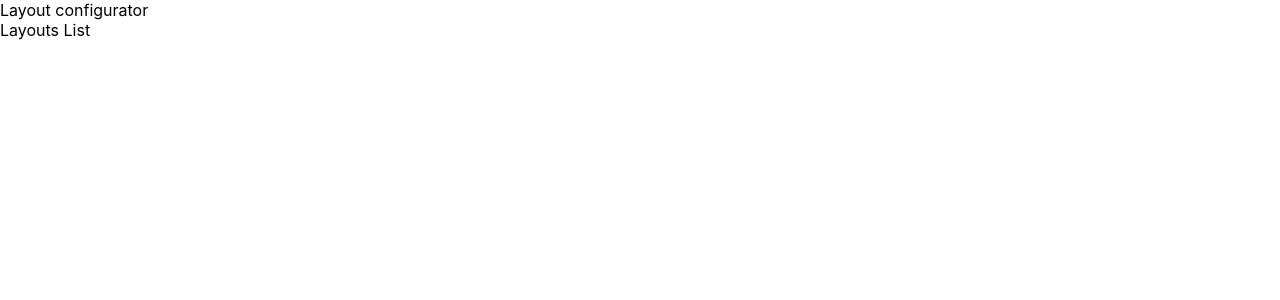
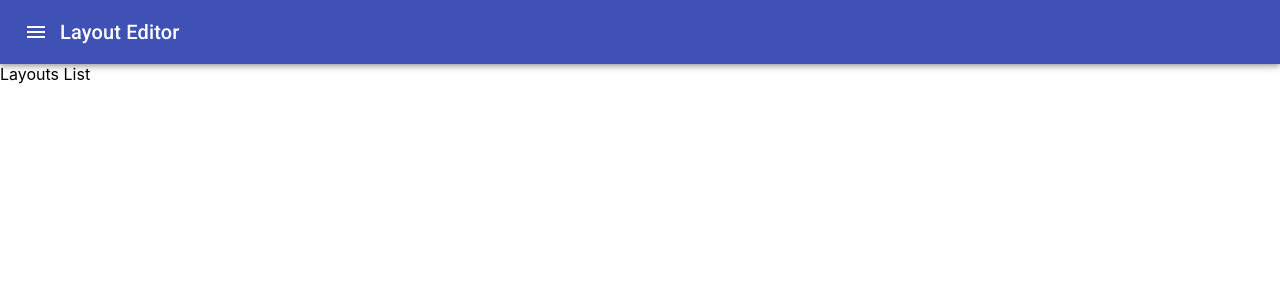
Before and after one commit to mishasyrbu/layout-configurator, a React (Create React App) app: page / in a window 1280 px wide. Shown: the top 300 px of the page. Built offline with nearby package versions, Linux system fonts and the light colour scheme.

Commit message:
add material-ui

```diff
--- a/public/index.html
+++ b/public/index.html
@@ -24,6 +24,8 @@
       work correctly both with client-side routing and a non-root public URL.
       Learn how to configure a non-root public URL by running `npm run build`.
     -->
+    <link rel="stylesheet" href="https://fonts.googleapis.com/css?family=Roboto:300,400,500,700&display=swap" />
+    <link rel="stylesheet" href="https://fonts.googleapis.com/icon?family=Material+Icons" />
     <title>React App</title>
   </head>
   <body>
--- a/src/App.js
+++ b/src/App.js
@@ -1,5 +1,10 @@
 import React from 'react';
 import { BrowserRouter as Router, Route, Switch } from 'react-router-dom';
+import AppBar from '@material-ui/core/AppBar';
+import Toolbar from '@material-ui/core/Toolbar';
+import Typography from '@material-ui/core/Typography';
+import IconButton from '@material-ui/core/IconButton';
+import MenuIcon from '@material-ui/icons/Menu';
 
 import LayoutsList from './containers/LayoutsList';
 import LayoutEditor from './containers/LayoutEditor';
@@ -8,9 +13,17 @@ import './App.css';
 function App() {
   return (
     <>
-      <header position="absolute">
-        Layout configurator
-      </header>
+      <AppBar position="static">
+        <Toolbar>
+          <IconButton edge="start" color="inherit" aria-label="menu">
+            <MenuIcon />
+          </IconButton>
+          <Typography variant="h6">
+            Layout Editor
+          </Typography>
+        </Toolbar>
+      </AppBar>
+
       <Router>
         <Switch>
           <Route exact path="/">
```
